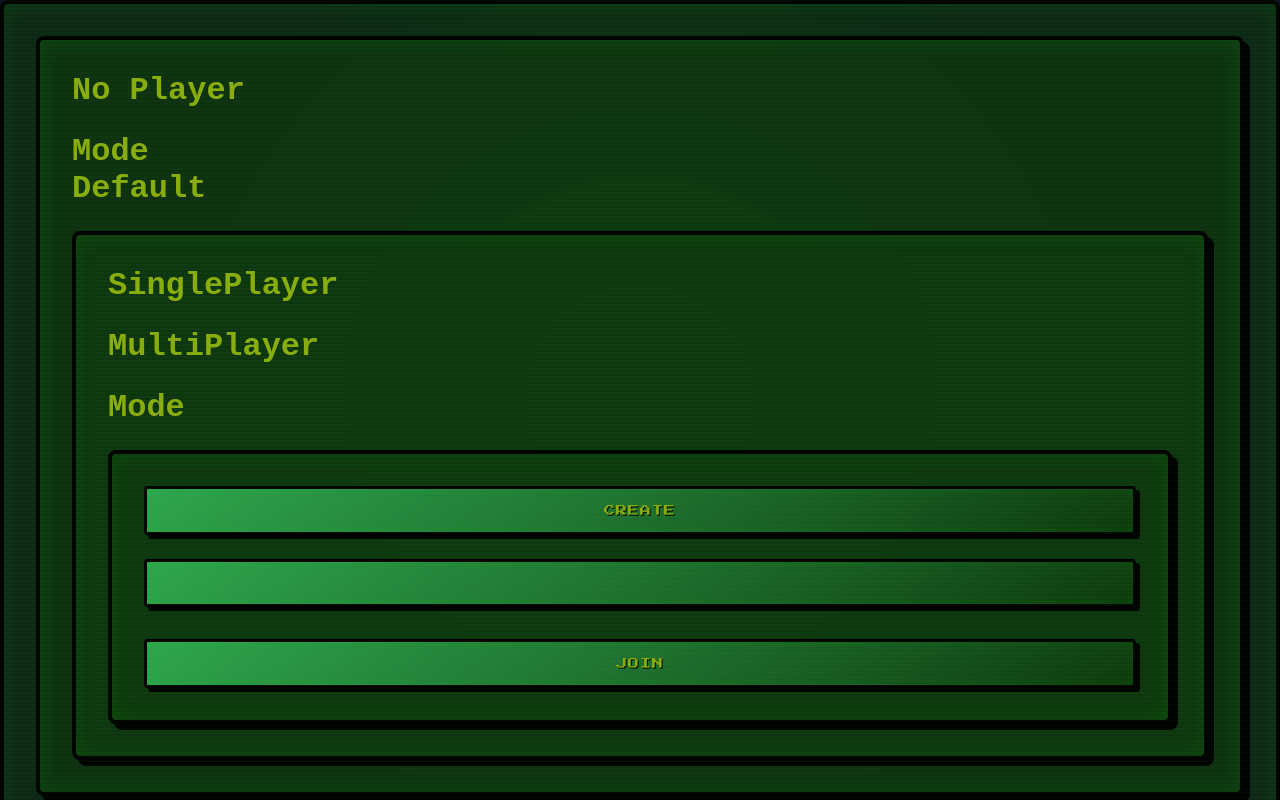
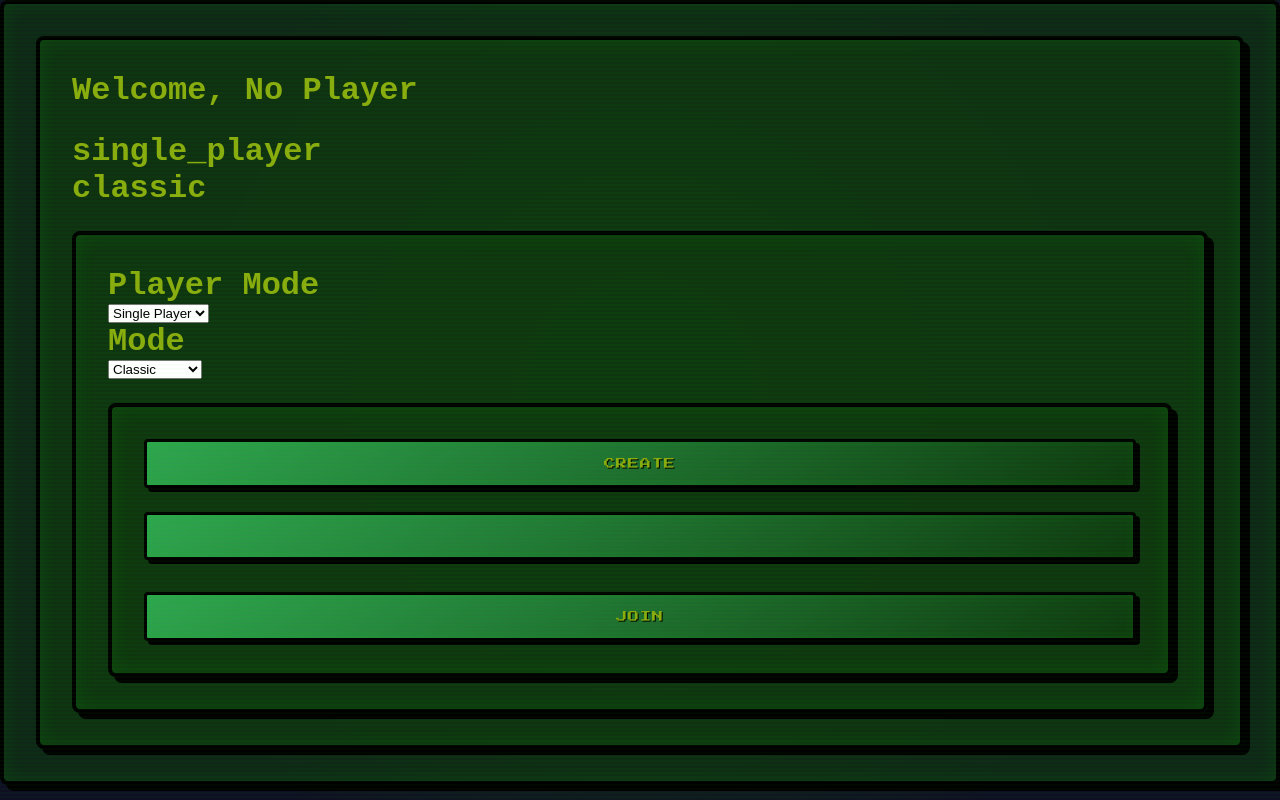
Before and after one commit to gamer0ver94/Red-Tetris, a React (Vite) app in the folder src/client/: page /join in a window 1280 px wide. Built offline with nearby package versions, Linux system fonts and the light colour scheme; no server answers.

Commit message:
clean branch

```diff
--- a/src/client/components/Form.tsx
+++ b/src/client/components/Form.tsx
@@ -1,46 +1,33 @@
 import { useNavigate } from "react-router-dom";
-import { useState } from "react";
+import { useEffect, useState } from "react";
 import "./Form.css";
 
 import { useAppDispatch, useAppSelector } from "../hooks/reduxHooks";
 import { setUsername } from "../store/userSlice";
+import { fetchData } from "./fetch/fetch";
+import { socket } from "../socket/socket";
 
 export default function Form() {
   const goTo = useNavigate();
-
   const dispatch = useAppDispatch();
-  const username = useAppSelector((state) => state.user.username);
 
   const [input, setInput] = useState("");
 
   async function confirm() {
-    try {
-      const res = await fetch("http://localhost:1800/auth/register", {
-        method: "POST",
-        headers: {
-          "Content-Type": "application/json"
-        },
-        body: JSON.stringify({
-          username: input
-        })
-      });
-
-      if (!res.ok) {
-        throw new Error("Request failed");
-      }
-
-      const data = await res.json();
-      console.log(data);
-
-      // save to redux
-      dispatch(setUsername(data.username));
-
+    const payload = {
+      username: input
+    }
+    const data = await fetchData("http://localhost:1800/auth/register", payload, "POST");
+    console.log(data);
+    dispatch(setUsername(input));
+    if (data.username) {
       goTo("/join");
-
-    } catch (err) {
-      console.error(err);
     }
   }
+
+  useEffect(() => {
+    socket.connect();
+  },[]);
 
   return (
     <div>
--- /dev/null
+++ b/src/client/components/fetch/fetch.ts
@@ -0,0 +1,25 @@
+export async function fetchData(url: string, object: any, method:string) {
+    const options: RequestInit = {
+        method,
+        credentials: "include",
+        headers: {
+            "Content-Type": "application/json",
+        },
+    };
+    if (object != null) {
+        options.body = JSON.stringify(object);
+    }
+    try {
+          const res = await fetch(url, options);
+          if (!res.ok) {
+            throw new Error("Request failed");
+          }
+
+          const data = await res.json();
+          return data;
+
+        } catch (err) {
+          console.error(err);
+          return null;
+        }
+}
--- a/src/client/pages/Join.tsx
+++ b/src/client/pages/Join.tsx
@@ -1,30 +1,67 @@
 import { useNavigate } from "react-router-dom"
-import { useAppSelector } from "../hooks/reduxHooks"
-import { io } from "socket.io-client"
+import { useAppDispatch, useAppSelector } from "../hooks/reduxHooks"
+import { useEffect, useState } from "react"
+import { fetchData } from "../components/fetch/fetch"
+import { setUsername } from "../store/userSlice";
+import { socket } from "../socket/socket";
 export default function Join() {
     const goTo = useNavigate()
     const username = useAppSelector((state) => state.user.username)
-    function confirm(route:string) {
-        goTo(route)
+    const [playerMode, setPlayerMode] = useState("single_player")
+    const [gameMode, setGameMode] = useState("classic")
+    const dispatch = useAppDispatch();
+    async function confirm(route:string){
+        const data = await fetchData("http://localhost:1800/auth/register", {
+            username: username,
+            playerMode: playerMode,
+            gameMode: gameMode
+        }, "POST");
+        console.log(data);
+        if (data.username) {
+            goTo(route);
+        }
     }
+
+    useEffect(() => {
+        if (username) {
+            return;
+        }
+        async function loadUser() {
+            const data = await fetchData("http://localhost:1800/auth/me", null,"GET");
+            dispatch(setUsername(data.username));
+            socket.auth = { csrf_token: data.csrf_token };
+        }
+        loadUser();
+        socket.connect();
+        socket.on("connect", () => {
+    console.log("connected");
+    // Now you can emit lobby events
+});
+    }, []);
+
     return (
         <div>
             <div>
-                <h1>{username ? username : "No Player"}</h1>
+                <h1>Welcome, {username ? username : "No Player"}</h1>
             </div>
             <div>
-                <h1>Mode</h1>
-                <h1>Default</h1>
+                <h1>{playerMode}</h1>
+                <h1>{gameMode}</h1>
             </div>
             <div>
                 <div>
-                    <h1>SinglePlayer</h1>
-                </div>
-                <div>
-                    <h1>MultiPlayer</h1>
-                </div>
+                    <h1>Player Mode</h1>
+                    <select value={playerMode} onChange={(e)=>setPlayerMode(e.target.value)}>
+                        <option value="single_player">Single Player</option>
+                        <option value="multiplayer">Multiplayer</option>
+                    </select>
                 <div>
                     <h1>Mode</h1>
+                    <select  value={gameMode} onChange={(e)=>setGameMode(e.target.value)}>
+                        <option value="classic">Classic</option>
+                        <option value="Boost Mode">Boost Mode</option>
+                    </select>
+                </div>
                 </div>
                 <div>
                     <button onClick={()=>confirm("/lobby")}>Create</button>
--- a/src/client/socket/socket.ts
+++ b/src/client/socket/socket.ts
@@ -1,3 +1,3 @@
 import { io } from "socket.io-client";
 
-export const socket = io("http://localhost:7000");
+export const socket = io("http://localhost:1800");
```
Also changed, not shown: src/client/Todo.md (added, +4 -0 lines), 2 other files (tests, documents, lock files or other folders).
